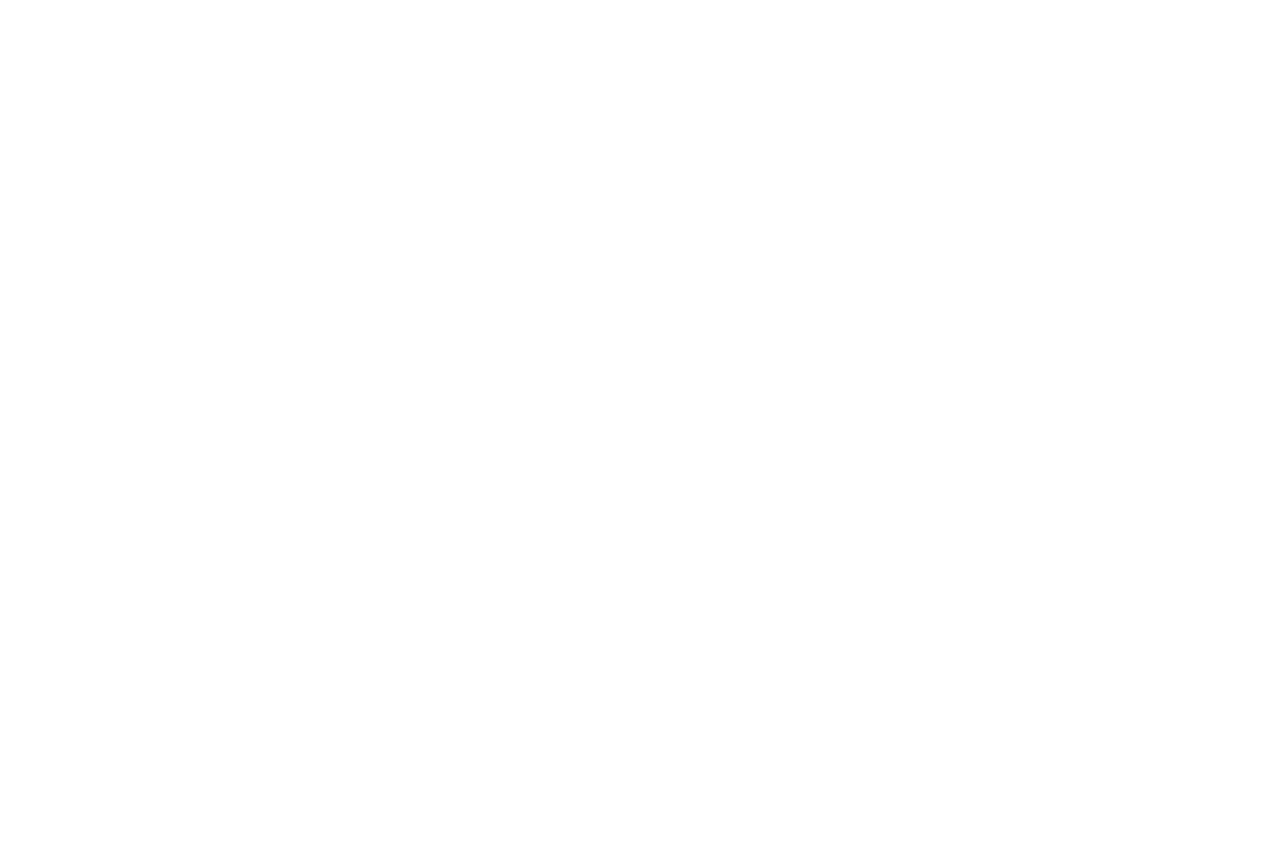
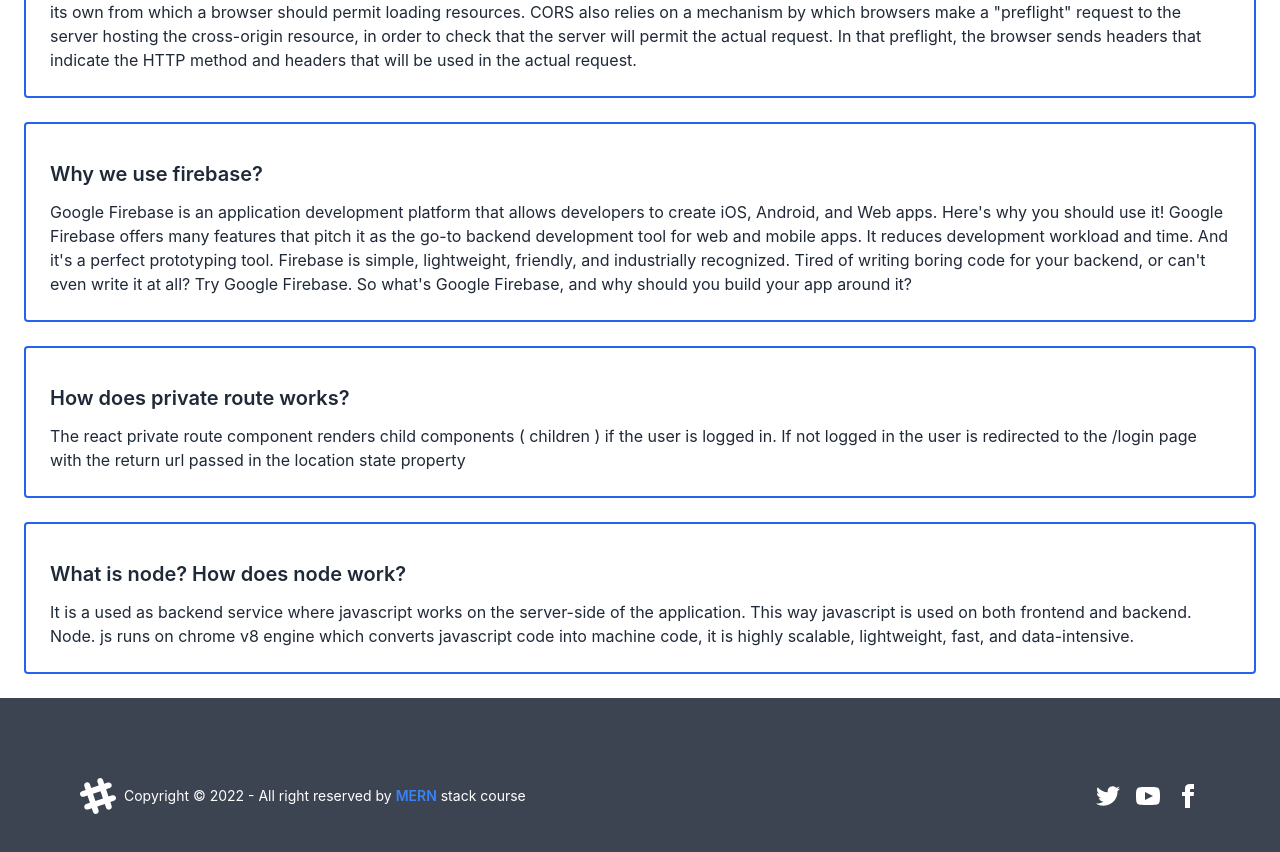
Before and after one commit to Noman02/Mern-stack-course, a React (Create React App) app: page /blog in a window 1280 px wide. Shown: the part 306-1158 px from the top of the page. Before the commit the page ends 800 px from the top, so only its background shows below. Built offline with nearby package versions, Linux system fonts and the light colour scheme; no server answers.

Commit message:
footer added

```diff
--- a/src/Layout/Main.js
+++ b/src/Layout/Main.js
@@ -1,5 +1,6 @@
 import React from "react";
 import { Outlet } from "react-router-dom";
+import Footer from "../components/Footer/Footer";
 import Navbar from "../components/Navbar/Navbar";
 
 const Main = () => {
@@ -7,6 +8,7 @@
     <div>
       <Navbar></Navbar>
       <Outlet></Outlet>
+      <Footer></Footer>
     </div>
   );
 };
--- a/src/components/Footer/Footer.js
+++ b/src/components/Footer/Footer.js
@@ -2,9 +2,60 @@
 
 const Footer = () => {
   return (
-    <div>
-      <h2>Footer</h2>
-    </div>
+    <footer className="footer items-center p-20 bg-neutral text-neutral-content">
+      <div className="items-center grid-flow-col">
+        <svg
+          width="36"
+          height="36"
+          viewBox="0 0 24 24"
+          xmlns="http://www.w3.org/2000/svg"
+          fillRule="evenodd"
+          clipRule="evenodd"
+          className="fill-current"
+        >
+          <path d="M22.672 15.226l-2.432.811.841 2.515c.33 1.019-.209 2.127-1.23 2.456-1.15.325-2.148-.321-2.463-1.226l-.84-2.518-5.013 1.677.84 2.517c.391 1.203-.434 2.542-1.831 2.542-.88 0-1.601-.564-1.86-1.314l-.842-2.516-2.431.809c-1.135.328-2.145-.317-2.463-1.229-.329-1.018.211-2.127 1.231-2.456l2.432-.809-1.621-4.823-2.432.808c-1.355.384-2.558-.59-2.558-1.839 0-.817.509-1.582 1.327-1.846l2.433-.809-.842-2.515c-.33-1.02.211-2.129 1.232-2.458 1.02-.329 2.13.209 2.461 1.229l.842 2.515 5.011-1.677-.839-2.517c-.403-1.238.484-2.553 1.843-2.553.819 0 1.585.509 1.85 1.326l.841 2.517 2.431-.81c1.02-.33 2.131.211 2.461 1.229.332 1.018-.21 2.126-1.23 2.456l-2.433.809 1.622 4.823 2.433-.809c1.242-.401 2.557.484 2.557 1.838 0 .819-.51 1.583-1.328 1.847m-8.992-6.428l-5.01 1.675 1.619 4.828 5.011-1.674-1.62-4.829z"></path>
+        </svg>
+        <p>
+          Copyright © 2022 - All right reserved by{" "}
+          <span className="text-blue-500 font-semibold">MERN</span> stack course
+        </p>
+      </div>
+      <div className="grid-flow-col gap-4 md:place-self-center md:justify-self-end">
+        <a>
+          <svg
+            xmlns="http://www.w3.org/2000/svg"
+            width="24"
+            height="24"
+            viewBox="0 0 24 24"
+            className="fill-current"
+          >
+            <path d="M24 4.557c-.883.392-1.832.656-2.828.775 1.017-.609 1.798-1.574 2.165-2.724-.951.564-2.005.974-3.127 1.195-.897-.957-2.178-1.555-3.594-1.555-3.179 0-5.515 2.966-4.797 6.045-4.091-.205-7.719-2.165-10.148-5.144-1.29 2.213-.669 5.108 1.523 6.574-.806-.026-1.566-.247-2.229-.616-.054 2.281 1.581 4.415 3.949 4.89-.693.188-1.452.232-2.224.084.626 1.956 2.444 3.379 4.6 3.419-2.07 1.623-4.678 2.348-7.29 2.04 2.179 1.397 4.768 2.212 7.548 2.212 9.142 0 14.307-7.721 13.995-14.646.962-.695 1.797-1.562 2.457-2.549z"></path>
+          </svg>
+        </a>
+        <a>
+          <svg
+            xmlns="http://www.w3.org/2000/svg"
+            width="24"
+            height="24"
+            viewBox="0 0 24 24"
+            className="fill-current"
+          >
+            <path d="M19.615 3.184c-3.604-.246-11.631-.245-15.23 0-3.897.266-4.356 2.62-4.385 8.816.029 6.185.484 8.549 4.385 8.816 3.6.245 11.626.246 15.23 0 3.897-.266 4.356-2.62 4.385-8.816-.029-6.185-.484-8.549-4.385-8.816zm-10.615 12.816v-8l8 3.993-8 4.007z"></path>
+          </svg>
+        </a>
+        <a>
+          <svg
+            xmlns="http://www.w3.org/2000/svg"
+            width="24"
+            height="24"
+            viewBox="0 0 24 24"
+            className="fill-current"
+          >
+            <path d="M9 8h-3v4h3v12h5v-12h3.642l.358-4h-4v-1.667c0-.955.192-1.333 1.115-1.333h2.885v-5h-3.808c-3.596 0-5.192 1.583-5.192 4.615v3.385z"></path>
+          </svg>
+        </a>
+      </div>
+    </footer>
   );
 };
 
--- a/src/components/Navbar/Navbar.js
+++ b/src/components/Navbar/Navbar.js
@@ -64,7 +64,7 @@
             <div className="tooltip" data-tip={user?.displayName}>
               <button>
                 {" "}
-                <img className="w-12 rounded" src={user.photoURL} alt="" />
+                <img className="w-12 rounded-full" src={user.photoURL} alt="" />
               </button>
             </div>
           ) : (
--- a/src/components/pages/Blog/Blog.js
+++ b/src/components/pages/Blog/Blog.js
@@ -3,7 +3,60 @@
 const Blog = () => {
   return (
     <div>
-      <h3>Blog</h3>
+      <h2 className="text-3xl text-blue-600 text-center m-6">
+        Frequently Asked Questions
+      </h2>
+      <div className="border-solid border-2 border-blue-600 m-6 p-6 rounded">
+        <h2 className="font-semibold my-3 text-xl">What is cors?</h2>
+        <p>
+          CORS <span className="text-bold">Cross-Origin Resource Sharing </span>{" "}
+          is an HTTP-header based mechanism that allows a server to indicate any
+          origins domain, scheme, or port other than its own from which a
+          browser should permit loading resources. CORS also relies on a
+          mechanism by which browsers make a "preflight" request to the server
+          hosting the cross-origin resource, in order to check that the server
+          will permit the actual request. In that preflight, the browser sends
+          headers that indicate the HTTP method and headers that will be used in
+          the actual request.
+        </p>
+      </div>
+      <div className="border-solid border-2 border-blue-600 m-6 p-6 rounded">
+        <h2 className="font-semibold my-3 text-xl">Why we use firebase?</h2>
+        <p>
+          Google Firebase is an application development platform that allows
+          developers to create iOS, Android, and Web apps. Here's why you should
+          use it! Google Firebase offers many features that pitch it as the
+          go-to backend development tool for web and mobile apps. It reduces
+          development workload and time. And it's a perfect prototyping tool.
+          Firebase is simple, lightweight, friendly, and industrially
+          recognized. Tired of writing boring code for your backend, or can't
+          even write it at all? Try Google Firebase. So what's Google Firebase,
+          and why should you build your app around it?
+        </p>
+      </div>
+      <div className="border-solid border-2 border-blue-600 m-6 p-6 rounded">
+        <h2 className="font-semibold my-3 text-xl">
+          How does private route works?
+        </h2>
+        <p>
+          The react private route component renders child components ( children
+          ) if the user is logged in. If not logged in the user is redirected to
+          the /login page with the return url passed in the location state
+          property
+        </p>
+      </div>
+      <div className="border-solid border-2 border-blue-600 m-6 p-6 rounded">
+        <h2 className="font-semibold my-3 text-xl">
+          What is node? How does node work?
+        </h2>
+        <p>
+          It is a used as backend service where javascript works on the
+          server-side of the application. This way javascript is used on both
+          frontend and backend. Node. js runs on chrome v8 engine which converts
+          javascript code into machine code, it is highly scalable, lightweight,
+          fast, and data-intensive.
+        </p>
+      </div>
     </div>
   );
 };
```
